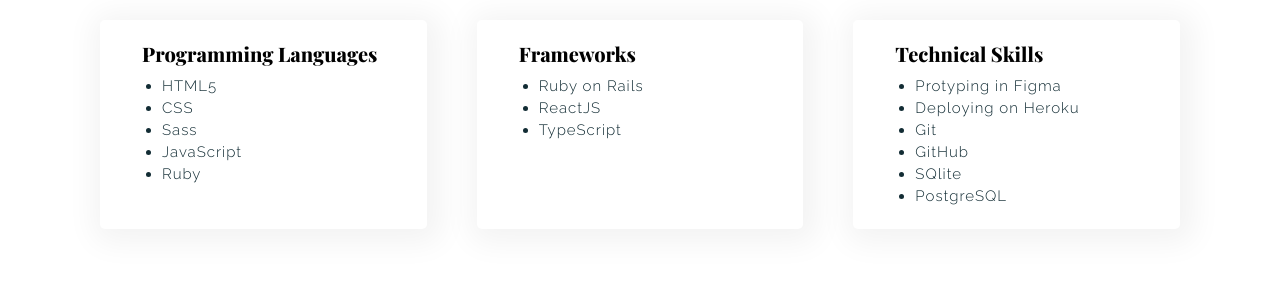
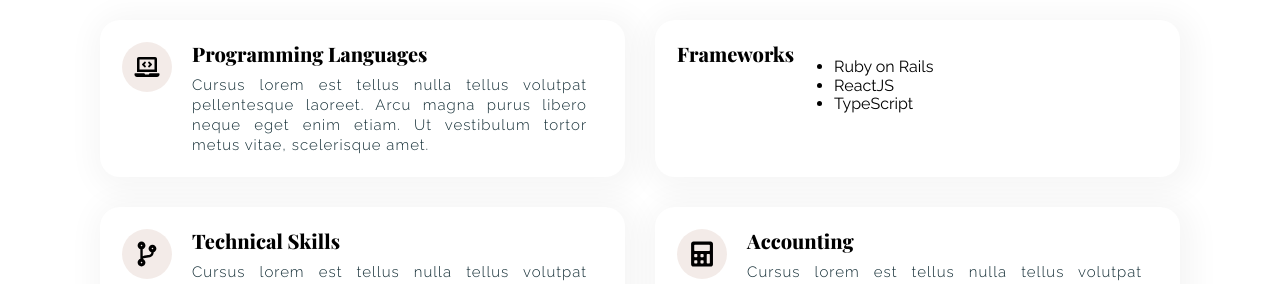
Before and after one commit to erikasinkovics/portfolio, a Gatsby site: page / in a window 1280 px wide. Shown: the part 508-792 px from the top of the page. Built offline with nearby package versions, Linux system fonts and the light colour scheme; Gatsby itself is replaced by a stand-in of ours.

Commit message:
Changed style of skill cards, added FontAwsome icons

```diff
--- /dev/null
+++ b/src/components/accounting.js
@@ -0,0 +1,17 @@
+import React from "react"
+import { FontAwesomeIcon } from '@fortawesome/react-fontawesome'
+import { faCalculator } from '@fortawesome/free-solid-svg-icons'
+
+const Accounting = () => (
+  <div className="skill-card">
+    <div className="skill-icon">
+      <FontAwesomeIcon icon={faCalculator} className="accounting" />
+    </div>
+    <div className="skill-card-text">
+      <h3>Accounting</h3>
+      <p>Cursus lorem est tellus nulla tellus volutpat pellentesque laoreet. Arcu magna purus libero neque eget enim etiam. Ut vestibulum tortor metus vitae, scelerisque amet.</p>
+    </div>
+</div>
+)
+
+export default Accounting
--- a/src/components/languages.js
+++ b/src/components/languages.js
@@ -1,15 +1,16 @@
 import React from "react"
+import { FontAwesomeIcon } from '@fortawesome/react-fontawesome'
+import { faLaptopCode } from '@fortawesome/free-solid-svg-icons'
 
 const Languages = () => (
   <div className="skill-card">
-    <h3>Programming Languages</h3>
-    <ul>
-      <li>HTML5</li>
-      <li>CSS</li>
-      <li>Sass</li>
-      <li>JavaScript</li>
-      <li>Ruby</li>
-    </ul>
+    <div className="skill-icon">
+      <FontAwesomeIcon icon={faLaptopCode} className="laptop" />
+    </div>
+    <div className="skill-card-text">
+      <h3>Programming Languages</h3>
+      <p>Cursus lorem est tellus nulla tellus volutpat pellentesque laoreet. Arcu magna purus libero neque eget enim etiam. Ut vestibulum tortor metus vitae, scelerisque amet.</p>
+    </div>
   </div>
 )
 
--- a/src/components/other.js
+++ b/src/components/other.js
@@ -1,16 +1,16 @@
 import React from "react"
+import { FontAwesomeIcon } from '@fortawesome/react-fontawesome'
+import { faCodeBranch } from '@fortawesome/free-solid-svg-icons'
 
 const Other = () => (
   <div className="skill-card">
-    <h3>Technical Skills</h3>
-    <ul>
-     <li>Protyping in Figma</li>
-     <li>Deploying on Heroku</li>
-     <li>Git</li>
-     <li>GitHub</li>
-     <li>SQlite</li>
-     <li>PostgreSQL</li>
-    </ul>
+    <div className="skill-icon">
+      <FontAwesomeIcon icon={faCodeBranch} className="other"/>
+    </div>
+    <div className="skill-card-text">
+      <h3>Technical Skills</h3>
+      <p>Cursus lorem est tellus nulla tellus volutpat pellentesque laoreet. Arcu magna purus libero neque eget enim etiam. Ut vestibulum tortor metus vitae, scelerisque amet.</p>
+    </div>
   </div>
 )
 
--- a/src/components/skills.js
+++ b/src/components/skills.js
@@ -2,14 +2,18 @@
 import Languages from "../components/languages.js"
 import Frameworks from "../components/frameworks.js"
 import Other from "../components/other.js"
+import Accounting from "../components/accounting.js"
 
 const Skills = () => (
   <div className="skills">
-    <h2>Skillset</h2>
-    <div className="skill-list">
-      <Languages/>
-      <Frameworks/>
-      <Other/>
+    <div className="skills-container">
+      <h2>Skillset</h2>
+      <div className="skill-list">
+        <Languages/>
+        <Frameworks/>
+        <Other/>
+        <Accounting/>
+      </div>
     </div>
   </div>
 )
--- a/src/styles/components/skills.scss
+++ b/src/styles/components/skills.scss
@@ -8,36 +8,62 @@
 
 .skill-list {
      display: grid;
-     grid-template-columns: 1fr 1fr 1fr;
-     grid-template-rows: 1fr;
-     gap: 50px 50px;
+     grid-template-columns: 1fr 1fr;
+     grid-template-rows: 1fr 1fr;
+     gap: 30px 30px;
      grid-template-areas:
        ". ."
        ". .";
+     margin-bottom: 25px;
+}
+
+.skill-icon {
+     font-size: 20px;
+     .svg-inline--fa {
+          background-color: $champagnepink;
+          border-radius: 100%;
+     }
+     .laptop {
+          padding: 15px 12.5px
+     }
+     .framework {
+          padding: 10px;
+          font-size: 30px;
+     }
+     .other {
+          font-size: 25px;
+          padding: 12.5px 15.64px
+     }
+     .accounting {
+          font-size: 25px;
+          padding: 12.5px 14.1px
+     }
+}
+
+.skill-card-text {
+     margin-left: 20px;
+     margin-right: 16px;
+     text-align: justify;
 }
 
 .skill-card {
      background: #FFFFFF;
-     box-shadow: 4px 4px 30px 10px rgba(0, 0, 0, 0.05);
-     border-radius: 5px;
+     box-shadow: 4px 4px 30px 10px rgba(0, 0, 0, 0.04);
+     border-radius: 20px;
      padding: 22px 22px;
      margin: 0;
+     display: flex;
      h3 {
           font-size: 20px;
           margin: 0;
           padding-bottom: 10px;
-          margin-left: 20px;
      }
-     ul {
+     p {
           margin: 0;
-
-     }
-     li {
           font-size: 15px;
           font-weight: 300;
           letter-spacing: 1px;
-          line-height: 22px;
+          line-height: 20px;
           color: #122C34;
-          margin: 0;
      }
 }
```
